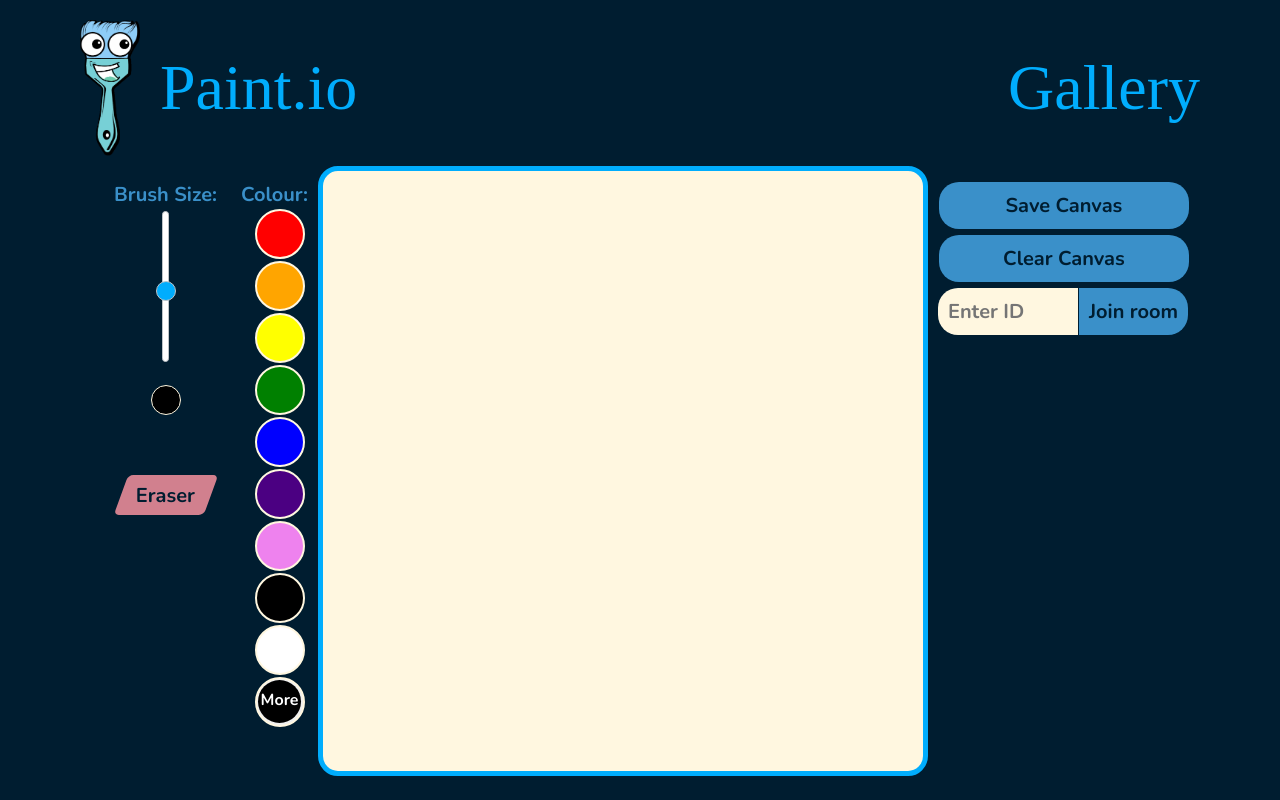
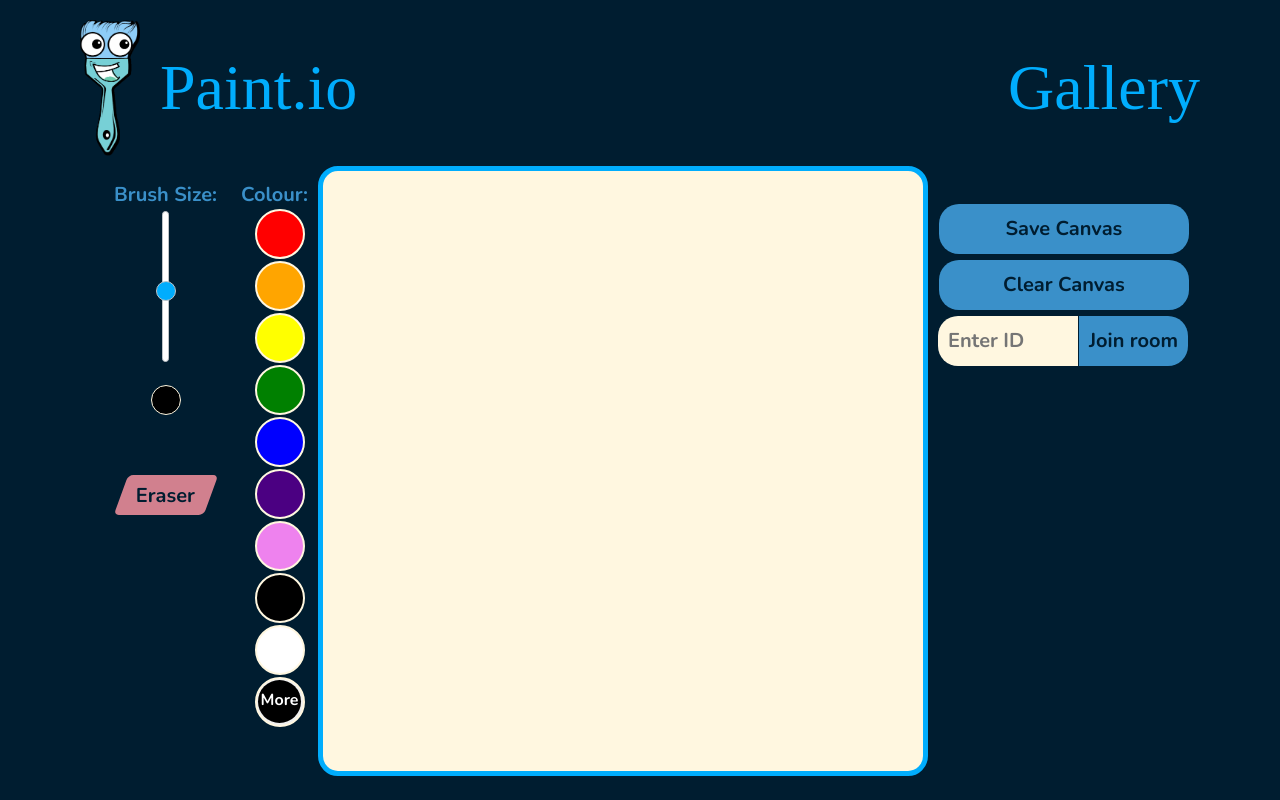
Before and after one commit to danibarker/paint-io, a React (Create React App) app in the folder front-end/: page / in a window 1280 px wide. Built offline with nearby package versions, Linux system fonts and the light colour scheme; no server answers; a web font is replaced by a local one.

Commit message:
Add confirmation when saving

```diff
--- a/front-end/src/components/ControlPanel.js
+++ b/front-end/src/components/ControlPanel.js
@@ -20,19 +20,35 @@ export function ControlPanel({
         socketRef.emit("leave", roomId);
         setJoined(false);
     };
+    const displaySavedConfirmation = () => {
+        setSavedConfirmationVisible(true)
+        setTimeout(() => {
+            setSavedConfirmationVisible(false)
+        }, 1500)
+    }
     const [joined, setJoined] = useState(false);
+    const [savedConfirmationVisibile, setSavedConfirmationVisible] = useState(false);
+    let notificationClass = savedConfirmationVisibile ? "notification-show" : "notification-hide";
     return (
         <div className="save-clear-get-buttons">
+            <div className="save-button-container">
                 <button
                     className="save-and-clear-buttons"
                     onClick={() => {
                         let blob = convertCanvasToBlob(canvasRef.current);
                         console.log(blob);
                         sendImage(blob);
+                        displaySavedConfirmation();
                     }}
                 >
                     Save Canvas
                 </button>
+                <div
+                    className={notificationClass}
+                >
+                    <p>Saved &#10003;</p>
+                </div>
+            </div>
             <button
                 className="save-and-clear-buttons"
                 onClick={() =>
--- a/front-end/src/css/App.css
+++ b/front-end/src/css/App.css
@@ -61,6 +61,15 @@ h1 {
     /* font-family: 'Mali', cursive; */
     font-family: "Cabin Sketch", cursive;
     align-self: center;
+}
+
+.notification-show {
+    color: yellow;
+    text-align: center;
+}
+
+.notification-hide {
+    visibility: hidden;
 }
 
 .app {
@@ -203,7 +212,11 @@ input[type='range']::-webkit-slider-thumb {
     width: 140px;
 }
 
-
+.save-and-clear-buttons,
+.room-left,
+.room-right {
+    height: 50px;
+}
 
 .save-clear-get-buttons {
     display: flex;
@@ -389,6 +402,11 @@ a {
         margin: auto;
     }
 
+    .save-button-container {
+        display: flex;
+        flex-direction: column-reverse;
+    }
+
     .save-clear-get-buttons {
         display: flex;
         flex-direction: column;
```
Lines whose indentation alone changed are shown as unchanged.
